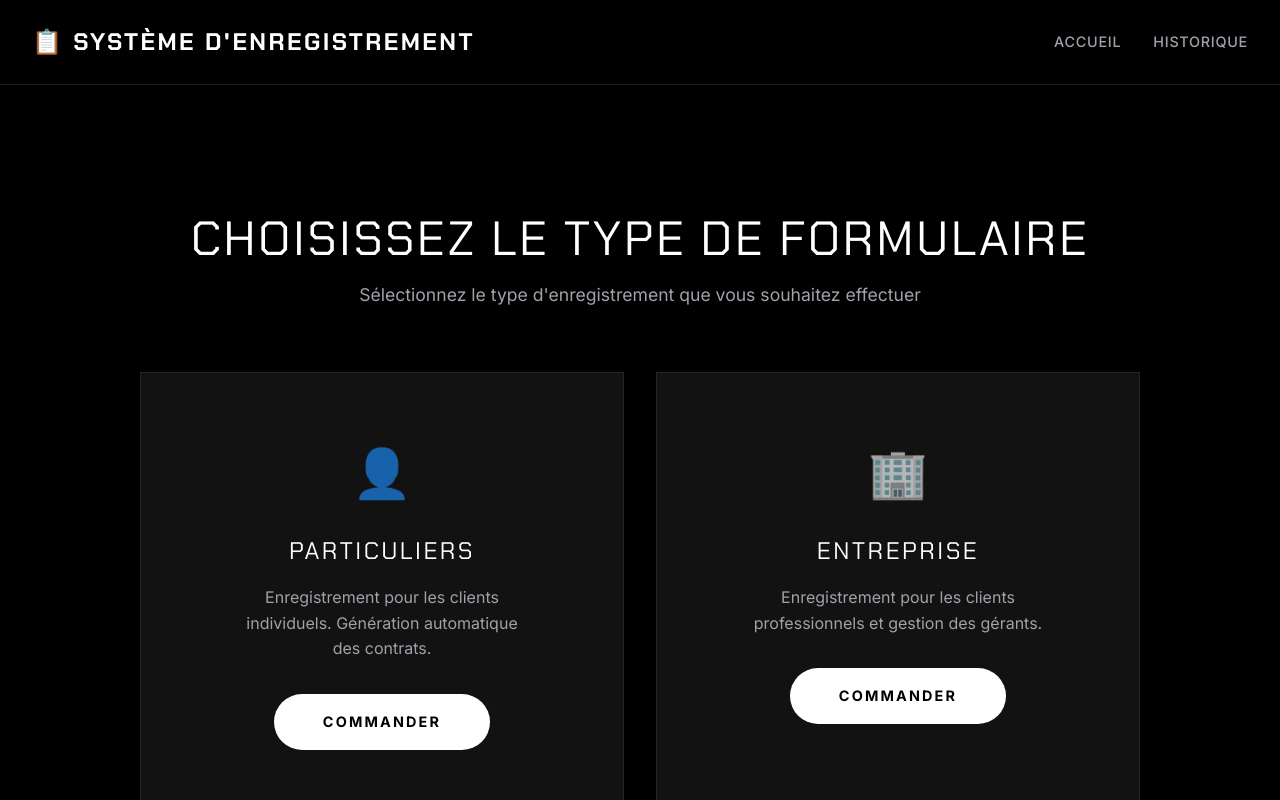
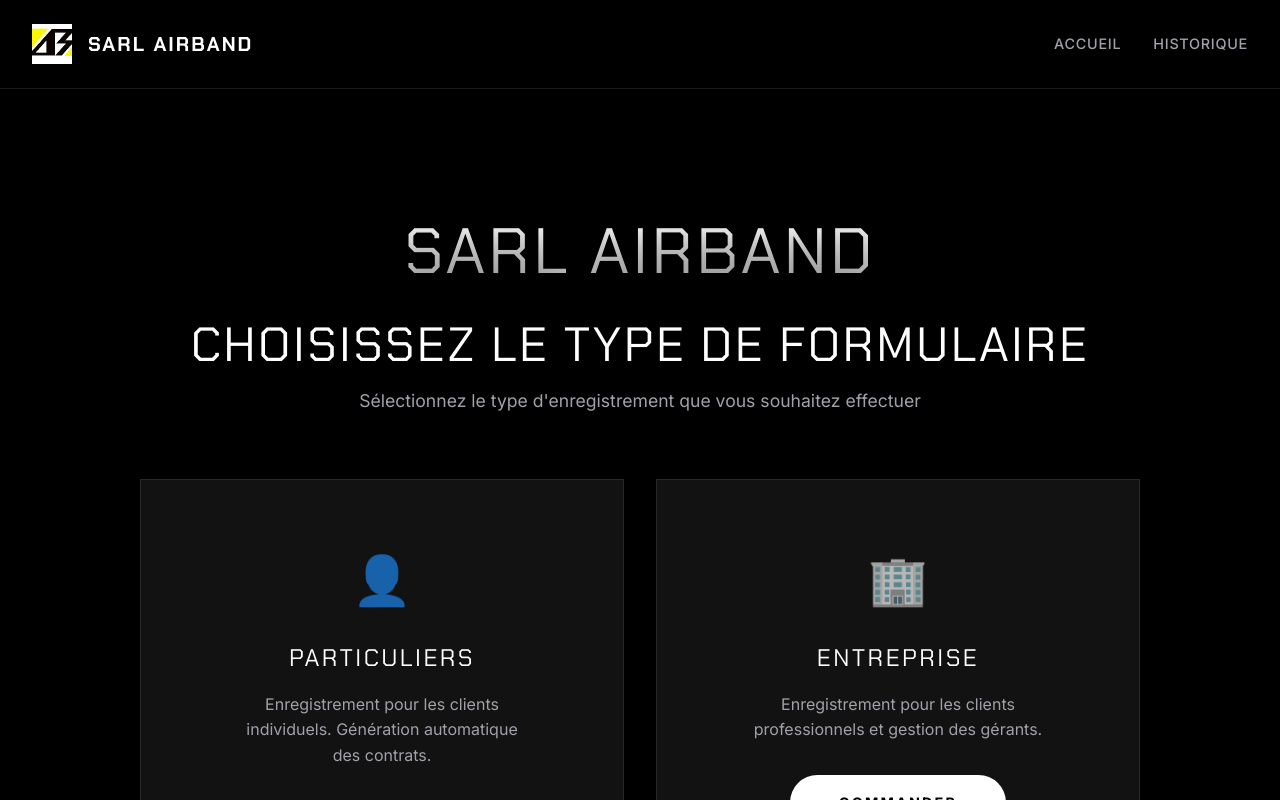
Before and after one commit to FingaDZ/registration, a React (Vite) app in the folder frontend/: page / in a window 1280 px wide. Shown: the top 800 px of the page. Built offline with nearby package versions, Linux system fonts and the light colour scheme.

Commit message:
UI: Improve branding, spacing, and history page

```diff
--- a/frontend/src/App.jsx
+++ b/frontend/src/App.jsx
@@ -11,7 +11,8 @@ function App() {
                 <nav className="navbar">
                     <div className="nav-container">
                         <Link to="/" className="nav-logo">
-                            📋 Système d'Enregistrement
+                            <img src="/logo.jpg" alt="Logo" className="nav-logo-img" />
+                            <span>SARL AIRBAND</span>
                         </Link>
                         <div className="nav-links">
                             <Link to="/" className="nav-link">Accueil</Link>
--- a/frontend/src/components/EntrepriseForm.jsx
+++ b/frontend/src/components/EntrepriseForm.jsx
@@ -107,8 +107,7 @@ function EntrepriseForm() {
             <div className="form-header">
                 <button onClick={() => navigate('/')} className="btn-back">← Retour</button>
 
-                <img src="/logo.jpg" alt="SARL AIRBAND" className="brand-logo" />
-                <h2 className="brand-title">SARL AIRBAND</h2>
+
 
                 <h1>Formulaire Entreprise</h1>
                 <p>Remplissez les informations de l'entreprise et du gérant.</p>
--- a/frontend/src/components/FormSelector.jsx
+++ b/frontend/src/components/FormSelector.jsx
@@ -3,6 +3,7 @@ import { Link } from 'react-router-dom';
 function FormSelector() {
     return (
         <div className="form-selector">
+            <h1 className="brand-title-large">SARL AIRBAND</h1>
             <h1>Choisissez le type de formulaire</h1>
             <p className="subtitle">Sélectionnez le type d'enregistrement que vous souhaitez effectuer</p>
 
--- a/frontend/src/components/ParticuliersForm.jsx
+++ b/frontend/src/components/ParticuliersForm.jsx
@@ -102,8 +102,7 @@ function ParticuliersForm() {
             <div className="form-header">
                 <button onClick={() => navigate('/')} className="btn-back">← Retour</button>
 
-                <img src="/logo.jpg" alt="SARL AIRBAND" className="brand-logo" />
-                <h2 className="brand-title">SARL AIRBAND</h2>
+
 
                 <h1>Formulaire Particuliers</h1>
                 <p>Remplissez les informations ci-dessous pour générer le contrat.</p>
--- a/frontend/src/index.css
+++ b/frontend/src/index.css
@@ -88,13 +88,22 @@ body {
 
 .nav-logo {
   font-family: 'Chakra Petch', sans-serif;
-  /* Tech/Futuristic font */
-  font-size: 1.5rem;
+  font-size: 1.25rem;
   font-weight: 700;
   color: var(--text-primary);
   text-decoration: none;
   letter-spacing: 0.1em;
   text-transform: uppercase;
+  display: flex;
+  align-items: center;
+  gap: 1rem;
+}
+
+.nav-logo-img {
+  width: 40px;
+  height: 40px;
+  border-radius: var(--radius-sm);
+  object-fit: cover;
 }
 
 .nav-links {
@@ -216,6 +225,15 @@ h1 {
   margin-bottom: 2rem;
   line-height: 1.6;
   max-width: 300px;
+}
+
+.brand-title-large {
+  font-size: 4rem !important;
+  margin-bottom: 2rem !important;
+  background: linear-gradient(180deg, #fff 0%, #aaa 100%);
+  -webkit-background-clip: text;
+  -webkit-text-fill-color: transparent;
+  text-shadow: 0 10px 30px rgba(0, 0, 0, 0.5);
 }
 
 /* Forms - Floating Labels / Minimalist */
```
